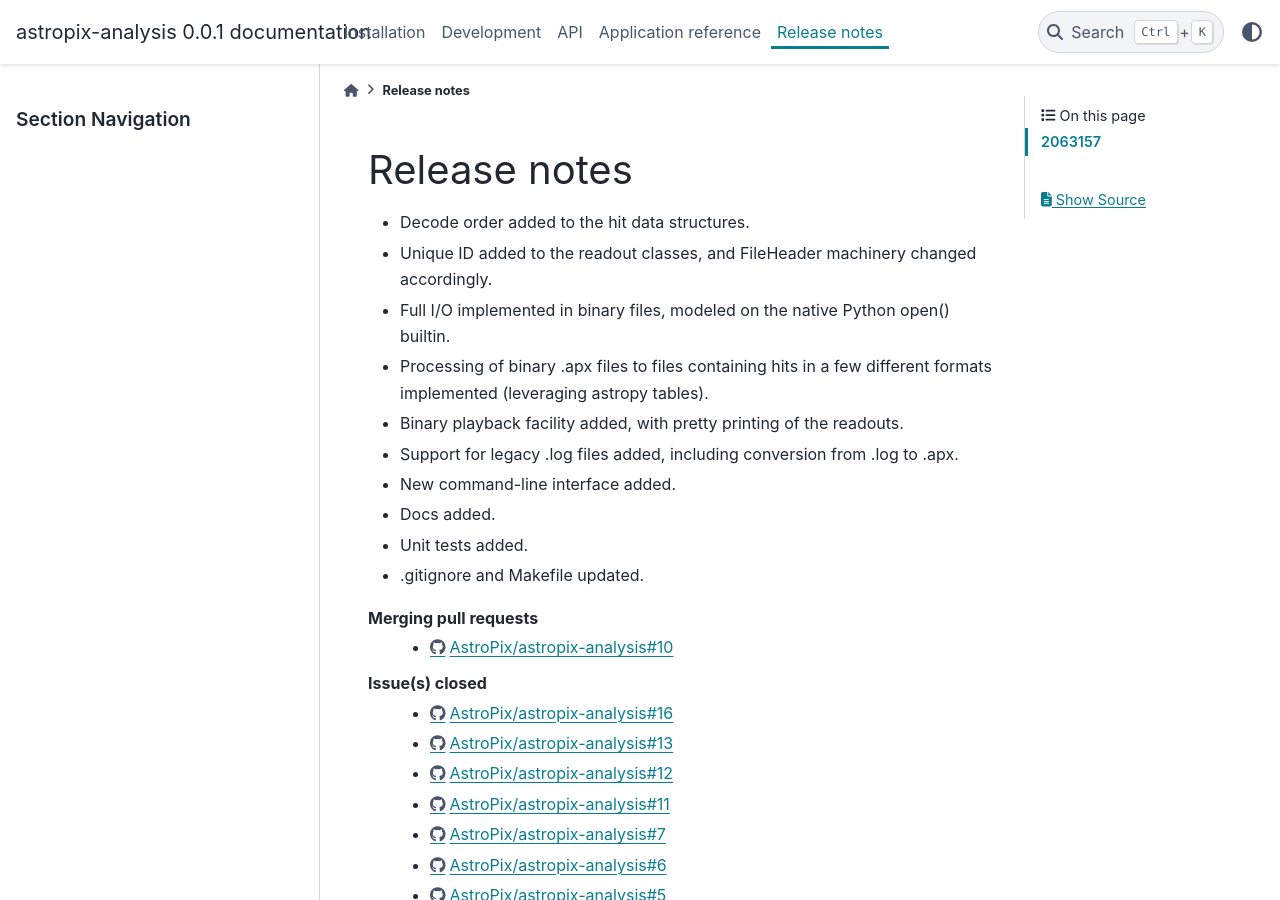
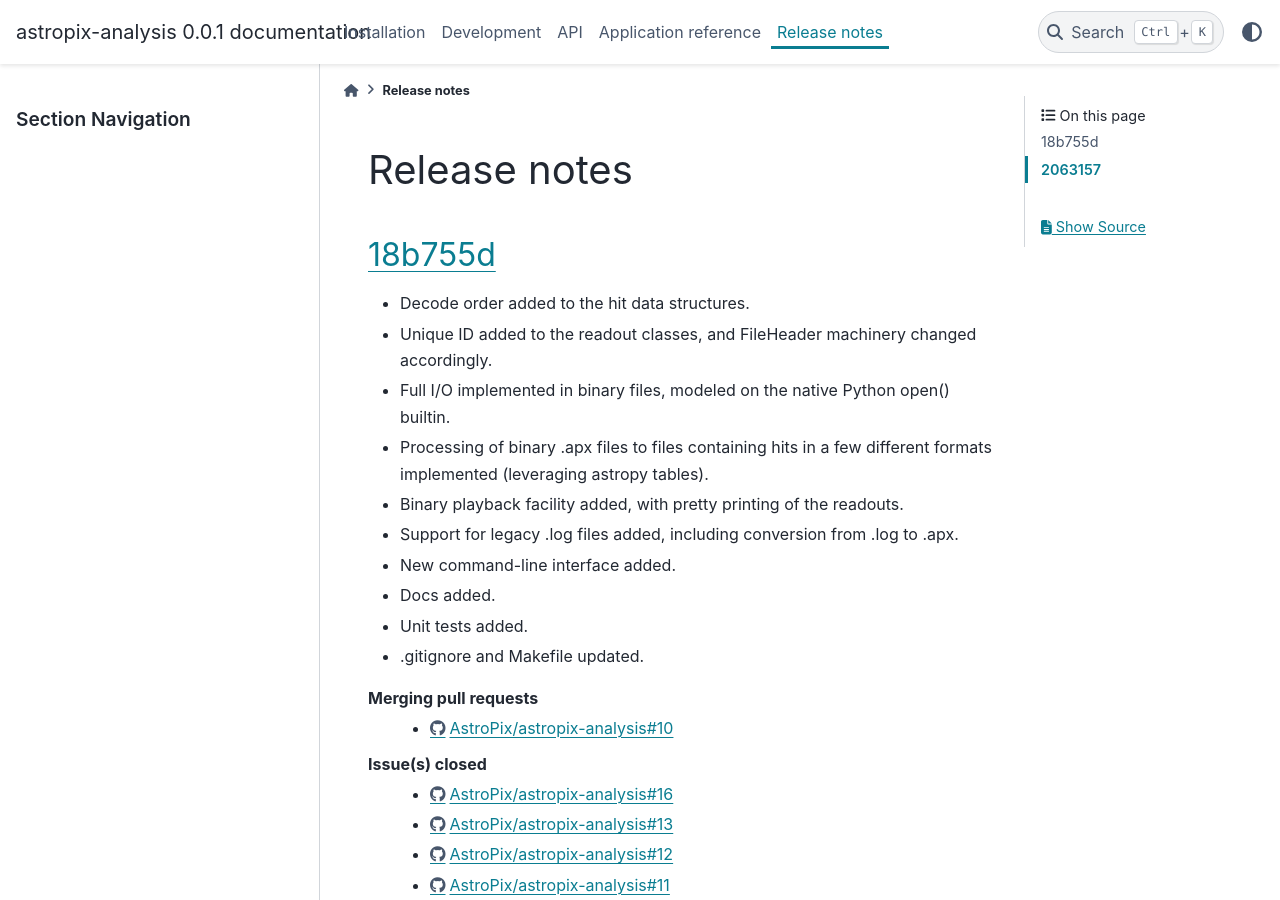
Before and after one commit to AstroPix/astropix-analysis, a Sphinx documentation site: the page built from docs/release_notes.rst, in a window 1280 px wide and 900 px high. Built offline with Sphinx 7.4.7 and the PyData theme 0.15.4, drawn with Linux system fonts in a browser that asks for light colours; formulas are drawn with MathJax 3.

Commit message:
Updated release notes.

```diff
--- a/docs/release_notes.rst
+++ b/docs/release_notes.rst
@@ -2,6 +2,10 @@
 
 Release notes
 =============
+
+
+`18b755d <https://github.com/AstroPix/astropix-analysis/tree/18b755d>`_
+-----------------------------------------------------------------------
 
 * Decode order added to the hit data structures.
 * Unique ID added to the readout classes, and FileHeader machinery changed accordingly.
@@ -29,6 +33,7 @@ Issue(s) closed
   * https://github.com/AstroPix/astropix-analysis/pull/2
 
 
+
 `2063157 <https://github.com/AstroPix/astropix-analysis/tree/2063157>`_
 -----------------------------------------------------------------------
 
```
